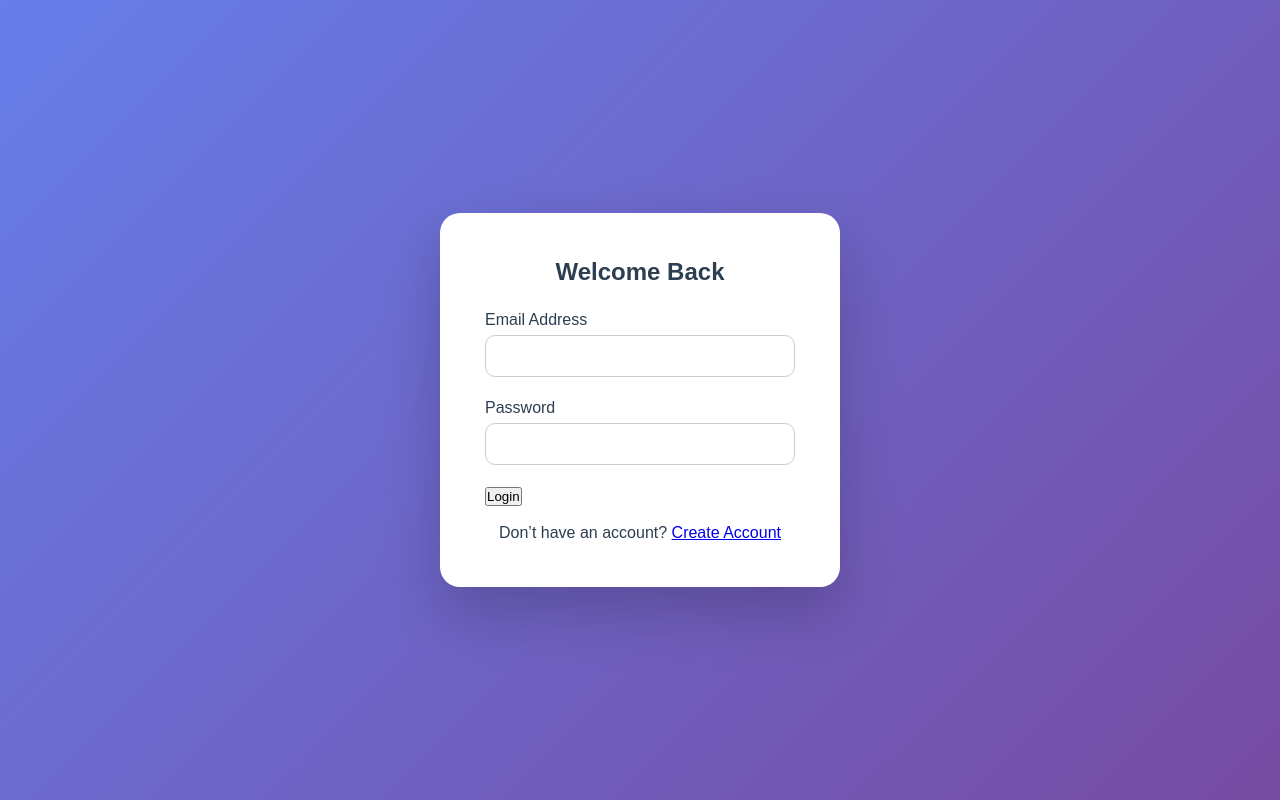
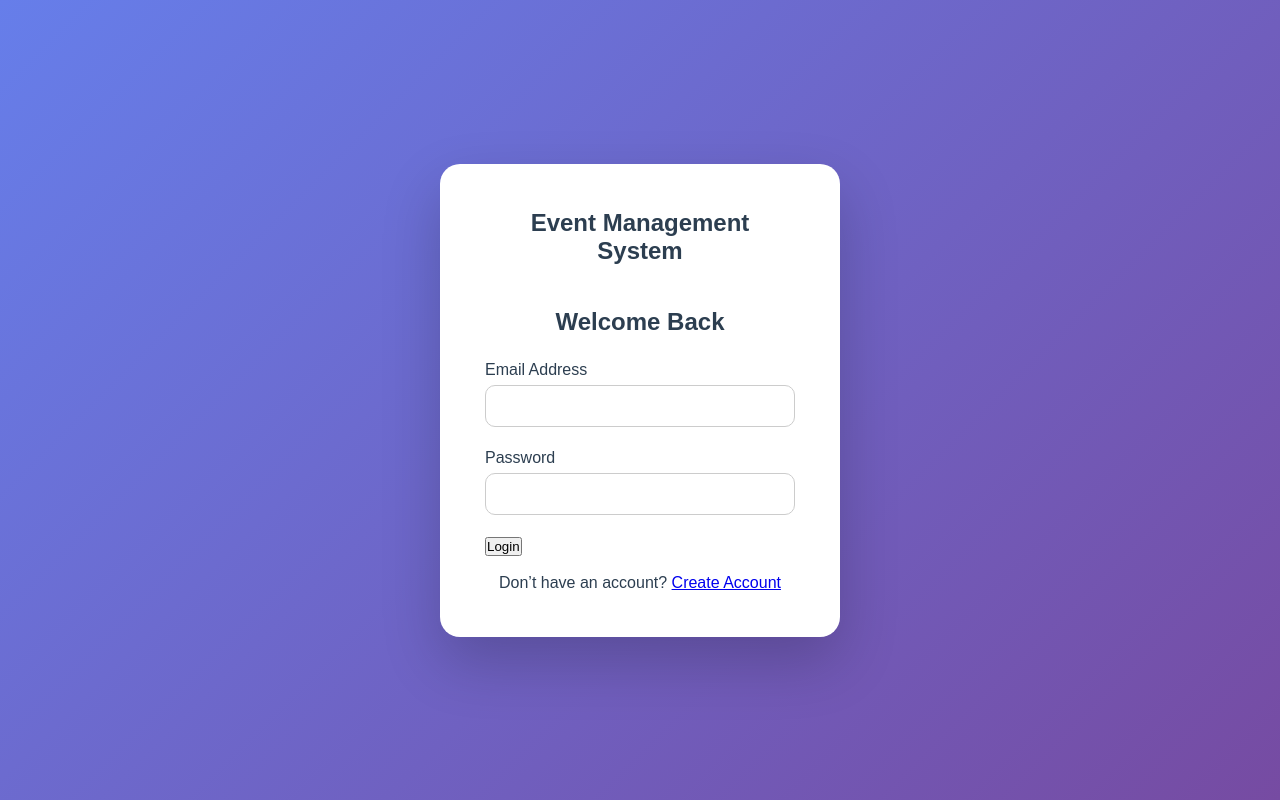
Before and after one commit to Anish-000/Evenet-Management-System, a Flask app: page /login in a window 1280 px wide. Run offline with Flask 3, Linux system fonts and the light colour scheme.

Commit message:
Event Management

```diff
--- a/templates/auth/login.html
+++ b/templates/auth/login.html
@@ -8,6 +8,7 @@
 
     <div class="auth-container">
         <div class="auth-card">
+            <h2>Event Management System</h2><br>
             <h2>Welcome Back</h2>
 
             <form method="POST">
```
Also changed, not shown: images/Add_Guest.png (added), images/Add_Products.png (added), images/Admin_Dashboard.png (added), images/Admin_Manage_Users.png (added), images/Admin_Manage_Vendors.png (added), images/Admin_add_Membership_User.png (added), images/Available_Products.png (added), images/Checkout.png (added), images/Login.png (added), images/User_Cart.png (added), images/User_Dashboard.png (added), images/User_Guest_List.png (added), images/User_Orders.png (added), images/Vendor_Dashboard.png (added), 3 more files.
